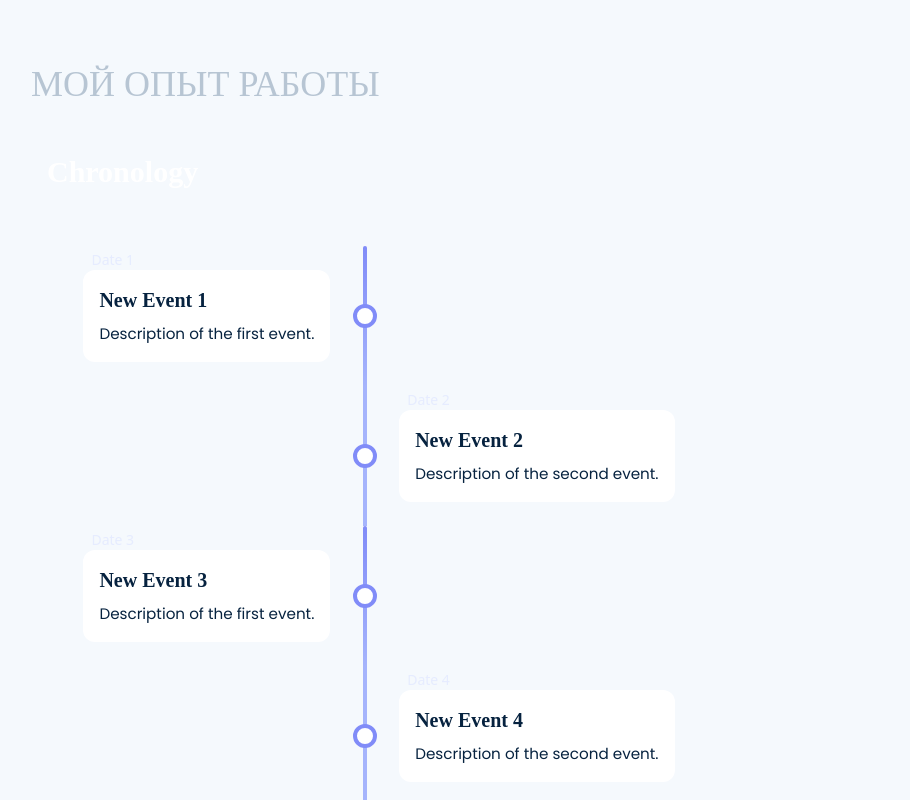
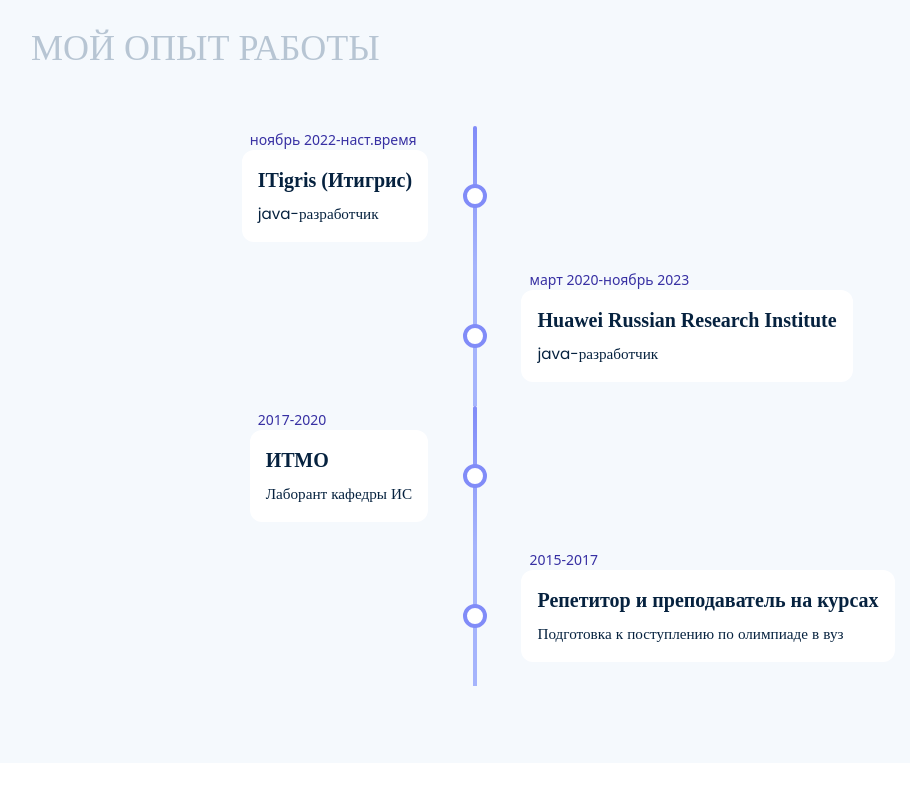
Before and after one commit to tantarin/my, a React (Vite) app: page / in a window 1280 px wide. Shown: the part 2560-3360 px from the top of the page, without its empty margins (33-943 px from the left). Built offline with nearby package versions, Linux system fonts and the light colour scheme; a web font is replaced by a local one.

Commit message:
правки

```diff
--- a/src/App.jsx
+++ b/src/App.jsx
@@ -31,7 +31,7 @@ const App = () => {
       <Service />
         {/*<WorksSection posts={allWorks} />*/}
       <Projects />
-      <Testimonials />
+      {/*<Testimonials />*/}
       <Hireme />
       <Contact />
       <footer className="p-3 text-center">
--- a/src/components/Hireme.jsx
+++ b/src/components/Hireme.jsx
@@ -4,7 +4,7 @@ const Hireme = () => {
   const { Hireme } = content;
 
   return (
-    <section className="bg-bg_light_primary">
+    <section>
       <div className="md:container px-5 pt-14">
         <h2 className="title" data-aos="fade-down">
           {Hireme.title}
--- a/src/components/Projects.jsx
+++ b/src/components/Projects.jsx
@@ -17,9 +17,6 @@ const Projects = () => {
     <section className="bg-bg_light_primary" id="projects">
       <div className="md:container px-5 pt-14 min-h-screen flex flex-col justify-between">
         <div>
-          {/*<h2 className="title" data-aos="fade-down">*/}
-          {/*  {Projects.title}*/}
-          {/*</h2>*/}
           <h4 className="subtitle" data-aos="fade-down">
             {Projects.subtitle}
           </h4>
@@ -27,14 +24,13 @@ const Projects = () => {
         <div className="flex items-center lg:flex-row flex-col-reverse gap-5">
           {/*<PostList allPosts={posts} postType="works" home={true} />*/}
           <div className="p-4">
-            <h2 className="text-3xl text-white font-bold mb-12">Chronology</h2>
             <div className="flex flex-col grid-cols-9 p-2 mx-auto md:grid">
               <div className="flex md:contents flex-row-reverse">
                 <div
                     className="relative p-4 my-6 text-gray-800 bg-white rounded-xl col-start-1 col-end-5 mr-auto md:mr-0 md:ml-auto">
-                  <h3 className="text-lg font-semibold lg:text-xl">New Event 1</h3>
-                  <p className="mt-2 leading-6">Description of the first event.</p>
-                  <span className="absolute text-sm text-indigo-100/75 -top-5 left-2 whitespace-nowrap">Date 1</span>
+                  <h3 className="text-lg font-semibold lg:text-xl">ITigris (Итигрис)</h3>
+                  <p className="mt-2 leading-6">java-разработчик</p>
+                  <span className="absolute text-sm text-indigo-800 -top-5 left-2 whitespace-nowrap">ноябрь 2022-наст.время</span>
                 </div>
                 <div className="relative col-start-5 col-end-6 mr-7 md:mx-auto">
                   <div className="flex items-center justify-center w-6 h-full">
@@ -56,18 +52,18 @@ const Projects = () => {
                       className="absolute w-6 h-6 -mt-3 bg-white border-4 border-indigo-400 rounded-full top-1/2"></div>
                 </div>
                 <div className="relative p-4 my-6 text-gray-800 bg-white rounded-xl col-start-6 col-end-10 mr-auto">
-                  <h3 className="text-lg font-semibold lg:text-xl">New Event 2</h3>
-                  <p className="mt-2 leading-6">Description of the second event.</p>
-                  <span className="absolute text-sm text-indigo-100/75 -top-5 left-2 whitespace-nowrap">Date 2</span>
+                  <h3 className="text-lg font-semibold lg:text-xl">Huawei Russian Research Institute</h3>
+                  <p className="mt-2 leading-6">java-разработчик</p>
+                  <span className="absolute text-sm text-indigo-800 -top-5 left-2 whitespace-nowrap">март 2020-ноябрь 2023</span>
                 </div>
               </div>
 
               <div className="flex md:contents flex-row-reverse">
                 <div
                     className="relative p-4 my-6 text-gray-800 bg-white rounded-xl col-start-1 col-end-5 mr-auto md:mr-0 md:ml-auto">
-                  <h3 className="text-lg font-semibold lg:text-xl">New Event 3</h3>
-                  <p className="mt-2 leading-6">Description of the first event.</p>
-                  <span className="absolute text-sm text-indigo-100/75 -top-5 left-2 whitespace-nowrap">Date 3</span>
+                  <h3 className="text-lg font-semibold lg:text-xl">ИТМО</h3>
+                  <p className="mt-2 leading-6">Лаборант кафедры ИС</p>
+                  <span className="absolute text-sm text-indigo-800 -top-5 left-2 whitespace-nowrap">2017-2020</span>
                 </div>
                 <div className="relative col-start-5 col-end-6 mr-7 md:mx-auto">
                   <div className="flex items-center justify-center w-6 h-full">
@@ -89,9 +85,9 @@ const Projects = () => {
                       className="absolute w-6 h-6 -mt-3 bg-white border-4 border-indigo-400 rounded-full top-1/2"></div>
                 </div>
                 <div className="relative p-4 my-6 text-gray-800 bg-white rounded-xl col-start-6 col-end-10 mr-auto">
-                  <h3 className="text-lg font-semibold lg:text-xl">New Event 4</h3>
-                  <p className="mt-2 leading-6">Description of the second event.</p>
-                  <span className="absolute text-sm text-indigo-100/75 -top-5 left-2 whitespace-nowrap">Date 4</span>
+                  <h3 className="text-lg font-semibold lg:text-xl">Репетитор и преподаватель на курсах</h3>
+                  <p className="mt-2 leading-6">Подготовка к поступлению по олимпиаде в вуз</p>
+                  <span className="absolute text-sm text-indigo-800 -top-5 left-2 whitespace-nowrap">2015-2017</span>
                 </div>
               </div>
 
--- a/src/components/Services.jsx
+++ b/src/components/Services.jsx
@@ -17,28 +17,11 @@ const Services = () => {
 
     <section id="services">
       <div className="md:container px-5 py-14">
-        <h2 className="title" data-aos="fade-down">
-          {services.title}
-        </h2>
         <h4 className="subtitle" data-aos="fade-down">
           {services.subtitle}
         </h4>
         <br />
         <div>
-          {/*{services.service_content.map((content, i) => (*/}
-          {/*  <div*/}
-          {/*    key={i}*/}
-          {/*    data-aos="fade-up"*/}
-          {/*    data-aos-delay={i * 600}*/}
-          {/*    className="min-w-[14rem] duration-300 cursor-pointer border-2 border-slate-200 rounded-xl text-center bg-bg_light_primary p-6 flex-1 group-hover:blur-sm*/}
-          {/*    hover:!blur-none"*/}
-          {/*  >*/}
-          {/*    <img src={content.logo} alt="..." className="mx-auto" />*/}
-          {/*    <h6 className="my-3">{content.title}</h6>*/}
-          {/*    <p className="leading-7">{content.para}</p>*/}
-          {/*  </div>*/}
-          {/*))}*/}
-
             <Carousel autoSlide={false} >
                 {slides.map((slide, index) => (
                     <img className={'max-w-md shadow-2xl .hover:scale-110 rounded-lg'} key={index} src={slide} alt={`Slide ` + slide} />
```
Also changed, not shown: 4 other files (tests, documents, lock files or other folders).
